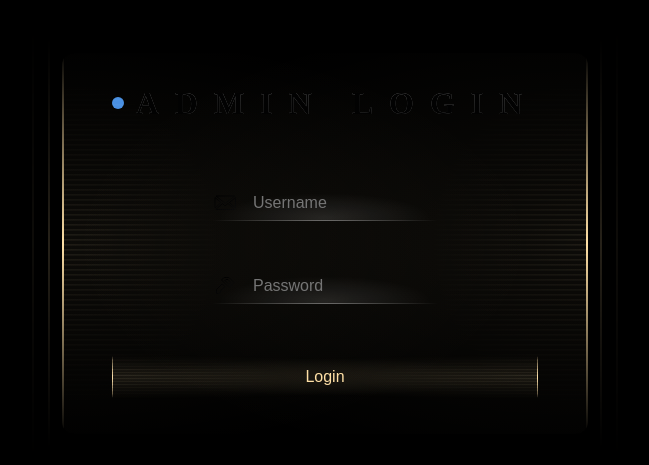
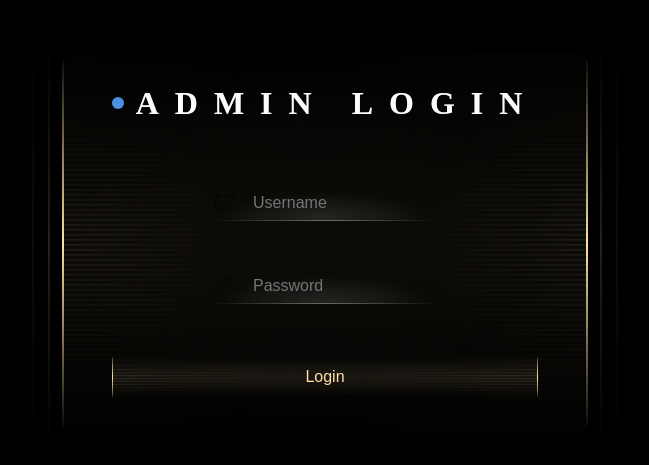
Before and after one commit to HLSSA/Website, a React (Vite) app in the folder frontend/: page /admin in a window 1280 px wide. Shown: the part 157-622 px from the top of the page, without its empty margins (315-964 px from the left). Built offline with nearby package versions, Linux system fonts and the light colour scheme.

Commit message:
Admin page title colour

```diff
--- a/frontend/src/components/LoginForm.tsx
+++ b/frontend/src/components/LoginForm.tsx
@@ -57,7 +57,7 @@
     <StyledWrapper>
       <div className="wrapper">
         <form className="form" onSubmit={handleSubmit}>
-          <span className="title">Admin Login</span>
+          <span className="title headlogin">Admin Login</span>
           <div className="input-container">
             {/* Username Icon */}
             <svg width={24} height={24} viewBox="0 0 24 24" fill="none">
@@ -180,6 +180,9 @@
     -webkit-background-clip: text;
     background-clip: text;
   }
+
+  .headlogin{
+  color :rgb(253, 252, 250) !Important;}
   .form .input-container {
     display: flex;
     align-items: center;
```
